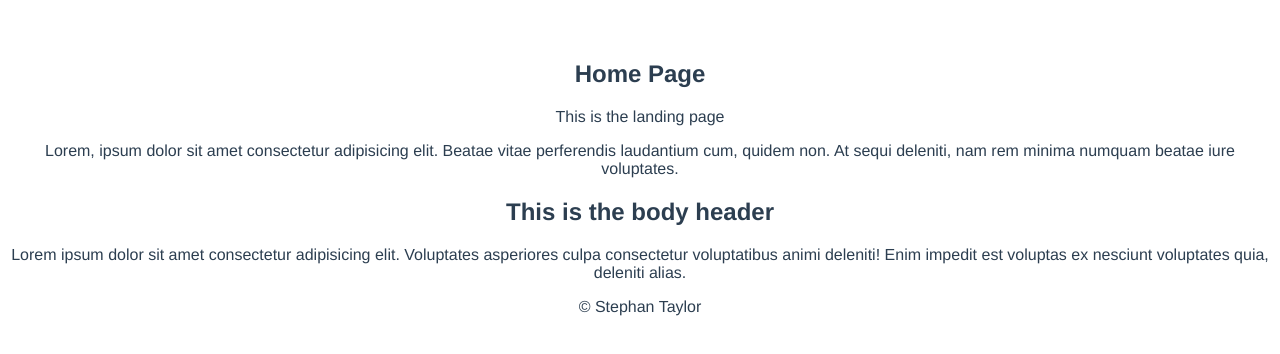
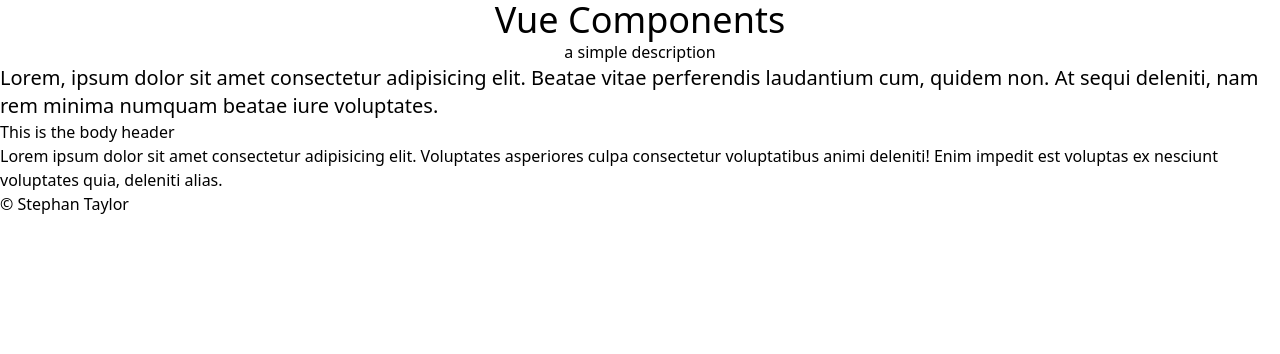
Before and after one commit to Stayl045/cpnt-262-achievement-6, a Vue app: page / in a window 1280 px wide. Shown: the top 354 px of the page. Built offline with nearby package versions, Linux system fonts and the light colour scheme.

Commit message:
added tailwindcss plugin from ui

```diff
--- a/package.json
+++ b/package.json
@@ -8,7 +8,10 @@
     "lint": "vue-cli-service lint"
   },
   "dependencies": {
+    "autoprefixer": "^10",
     "core-js": "^3.8.3",
+    "postcss": "^8",
+    "tailwindcss": "^3.0.23",
     "vue": "^3.2.13"
   },
   "devDependencies": {
@@ -18,7 +21,8 @@
     "@vue/cli-plugin-eslint": "~5.0.0",
     "@vue/cli-service": "~5.0.0",
     "eslint": "^7.32.0",
-    "eslint-plugin-vue": "^8.0.3"
+    "eslint-plugin-vue": "^8.5.0",
+    "vue-cli-plugin-tailwind": "^3.0.0"
   },
   "eslintConfig": {
     "root": true,
--- /dev/null
+++ b/postcss.config.js
@@ -0,0 +1,6 @@
+module.exports = {
+  plugins: {
+    tailwindcss: {},
+    autoprefixer: {}
+  }
+}
--- a/src/App.vue
+++ b/src/App.vue
@@ -1,19 +1,19 @@
 <template>
-  <div>
-    <TheHeader :title="pageHeader" :description="pageDescription" />
+  <section>
+    <TheHeader />
     <main>
-      <p>
+      <p class="text-xl">
         Lorem, ipsum dolor sit amet consectetur adipisicing elit. Beatae vitae
         perferendis laudantium cum, quidem non. At sequi deleniti, nam rem
         minima numquam beatae iure voluptates.
       </p>
     </main>
-  </div>
-  <TheBodySection>
-    <template #body-header></template>
-  </TheBodySection>
 
-  <TheFooter />
+    <TheBodySection>
+      <template #body-header />
+    </TheBodySection>
+    <TheFooter />
+  </section>
 </template>
 
 // imports //
@@ -23,6 +23,7 @@
   import TheFooter from "./components/TheFooter.vue";
   import TheBodySection from "./components/TheBodySection.vue";
   import TheBodyHeader from "./components/TheBodyHeader.vue";
+
   const pageHeader = "Home Page";
   const pageDescription = "This is the landing page";
 
@@ -30,14 +31,3 @@
   // const numberArray = [1, 2, 3, 4, 5];
   // return numberArray.map((num) => num * 5);
 </script>
-
-<style>
-  #app {
-    font-family: Avenir, Helvetica, Arial, sans-serif;
-    -webkit-font-smoothing: antialiased;
-    -moz-osx-font-smoothing: grayscale;
-    text-align: center;
-    color: #2c3e50;
-    margin-top: 60px;
-  }
-</style>
--- /dev/null
+++ b/src/assets/tailwind.css
@@ -0,0 +1,5 @@
+@tailwind base;
+
+@tailwind components;
+
+@tailwind utilities;
--- a/src/components/HelloWorld.vue
+++ b/src/components/HelloWorld.vue
@@ -2,11 +2,13 @@
   <div class="hello">
     <h1>{{ msg }}</h1>
     <p>
-      For a guide and recipes on how to configure / customize this project,<br />
+      For a guide and recipes on how to configure / customize this project,<br>
       check out the
-      <a href="https://cli.vuejs.org" target="_blank" rel="noopener"
-        >vue-cli documentation</a
-      >.
+      <a
+        href="https://cli.vuejs.org"
+        target="_blank"
+        rel="noopener"
+      >vue-cli documentation</a>.
     </p>
     <h3>Installed CLI Plugins</h3>
     <ul>
@@ -15,72 +17,90 @@
           href="https://github.com/vuejs/vue-cli/tree/dev/packages/%40vue/cli-plugin-babel"
           target="_blank"
           rel="noopener"
-          >babel</a
-        >
+        >babel</a>
       </li>
       <li>
         <a
           href="https://github.com/vuejs/vue-cli/tree/dev/packages/%40vue/cli-plugin-eslint"
           target="_blank"
           rel="noopener"
-          >eslint</a
-        >
+        >eslint</a>
       </li>
     </ul>
     <h3>Essential Links</h3>
     <ul>
       <li>
-        <a href="https://vuejs.org" target="_blank" rel="noopener">Core Docs</a>
+        <a
+          href="https://vuejs.org"
+          target="_blank"
+          rel="noopener"
+        >Core Docs</a>
       </li>
       <li>
-        <a href="https://forum.vuejs.org" target="_blank" rel="noopener"
-          >Forum</a
-        >
+        <a
+          href="https://forum.vuejs.org"
+          target="_blank"
+          rel="noopener"
+        >Forum</a>
       </li>
       <li>
-        <a href="https://chat.vuejs.org" target="_blank" rel="noopener"
-          >Community Chat</a
-        >
+        <a
+          href="https://chat.vuejs.org"
+          target="_blank"
+          rel="noopener"
+        >Community Chat</a>
       </li>
       <li>
-        <a href="https://twitter.com/vuejs" target="_blank" rel="noopener"
-          >Twitter</a
-        >
+        <a
+          href="https://twitter.com/vuejs"
+          target="_blank"
+          rel="noopener"
+        >Twitter</a>
       </li>
       <li>
-        <a href="https://news.vuejs.org" target="_blank" rel="noopener">News</a>
+        <a
+          href="https://news.vuejs.org"
+          target="_blank"
+          rel="noopener"
+        >News</a>
       </li>
     </ul>
     <h3>Ecosystem</h3>
     <ul>
       <li>
-        <a href="https://router.vuejs.org" target="_blank" rel="noopener"
-          >vue-router</a
-        >
+        <a
+          href="https://router.vuejs.org"
+          target="_blank"
+          rel="noopener"
+        >vue-router</a>
       </li>
       <li>
-        <a href="https://vuex.vuejs.org" target="_blank" rel="noopener">vuex</a>
+        <a
+          href="https://vuex.vuejs.org"
+          target="_blank"
+          rel="noopener"
+        >vuex</a>
       </li>
       <li>
         <a
           href="https://github.com/vuejs/vue-devtools#vue-devtools"
           target="_blank"
           rel="noopener"
-          >vue-devtools</a
-        >
+        >vue-devtools</a>
       </li>
       <li>
-        <a href="https://vue-loader.vuejs.org" target="_blank" rel="noopener"
-          >vue-loader</a
-        >
+        <a
+          href="https://vue-loader.vuejs.org"
+          target="_blank"
+          rel="noopener"
+        >vue-loader</a>
       </li>
       <li>
         <a
           href="https://github.com/vuejs/awesome-vue"
           target="_blank"
           rel="noopener"
-          >awesome-vue</a
-        >
+        >awesome-vue</a>
       </li>
     </ul>
   </div>
@@ -89,13 +109,13 @@
 <script>
   export default {
     name: "HelloWorld",
+    props: {
+      msg: String,
+    },
     data() {
       return {
         greet: "Hey, this is super cool",
       };
-    },
-    props: {
-      msg: String,
     },
   };
 </script>
--- a/src/components/TheBodyHeader.vue
+++ b/src/components/TheBodyHeader.vue
@@ -1,14 +1,14 @@
 <template>
   <header>
-    <!-- <h2>{{ props.title }}</h2> -->
+    <h2>{{ props.title }}</h2>
   </header>
 </template>
 
 <script setup>
-  // const props = defineProps({
-  //   title: {
-  //     type: String,
-  //     default: "The main page",
-  //   },
-  // });
+  const props = defineProps({
+    title: {
+      type: String,
+      default: "The main page",
+    },
+  });
 </script>
--- a/src/components/TheBodySection.vue
+++ b/src/components/TheBodySection.vue
@@ -1,7 +1,7 @@
 <template>
   <section>
     <!-- <TheBodyHeader /> -->
-    <slot name="body-header"></slot>
+    <slot name="body-header" />
     <h1>This is the body header</h1>
     <p>
       Lorem ipsum dolor sit amet consectetur adipisicing elit. Voluptates
--- a/src/components/TheHeader.vue
+++ b/src/components/TheHeader.vue
@@ -1,16 +1,26 @@
-<template>
-  <header>
-    <h2>{{ props.title }}</h2>
+<template class="flex flex-col rounded-sm py-4">
+  <header class="grid place-items-center text-center mx-1">
+    <h2 class="text-black text-3xl md:text-4xl font-medium">
+      {{ props.title }}
+    </h2>
     <p>{{ props.description }}</p>
   </header>
 </template>
 
 <script setup>
+  // const props = defineProps({
+  //   title: {
+  //     type: String,
+  //     default: "a simple description",
+  //     description: String,
+  //     default: "More stuff",
+  //   },
+  // });
   import { defineProps } from "vue";
   const props = defineProps({
     title: {
       type: String,
-      default: "Default Text",
+      default: "Vue Components",
     },
     description: {
       type: String,
--- a/src/main.js
+++ b/src/main.js
@@ -1,4 +1,5 @@
 import { createApp } from 'vue'
 import App from './App.vue'
+import './assets/tailwind.css'
 
 createApp(App).mount('#app')
--- /dev/null
+++ b/tailwind.config.js
@@ -0,0 +1,7 @@
+module.exports = {
+  content: ['./public/**/*.html', './src/**/*.{vue,js,ts,jsx,tsx}'],
+  theme: {
+    extend: {},
+  },
+  plugins: [],
+}
```
Also changed, not shown: .eslintrc.js, 1 other file (tests, documents, lock files or other folders).
